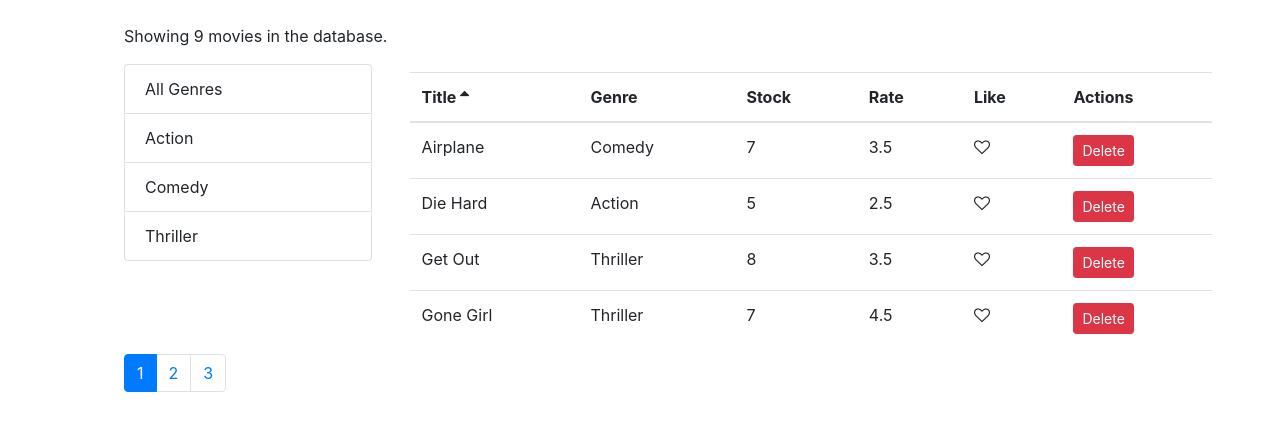
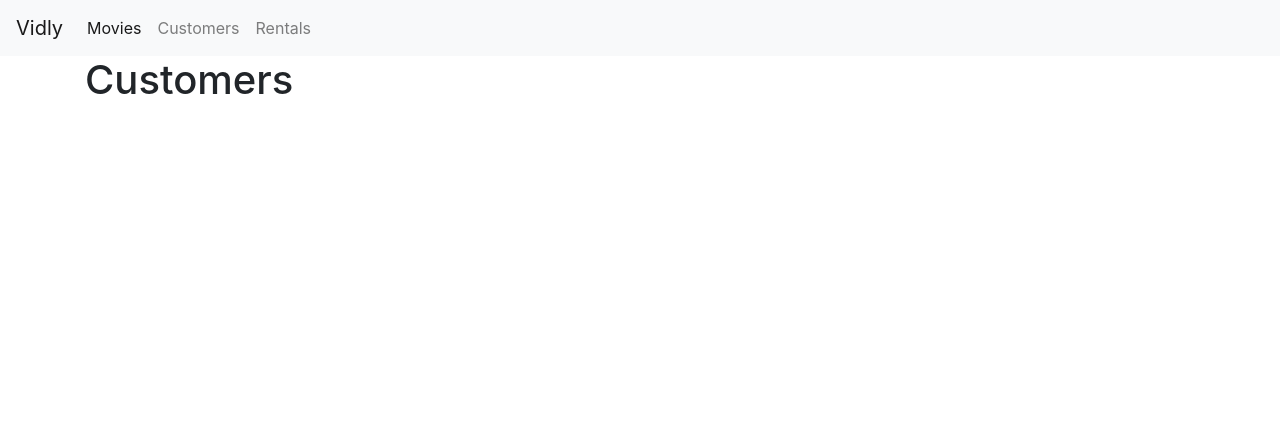
Before and after one commit to GudaPraveenKumar/movies-project, a React (Create React App) app: page /customers in a window 1280 px wide. Shown: the top 430 px of the page. Built offline with nearby package versions, Linux system fonts and the light colour scheme.

Commit message:
Add routing

```diff
--- a/package.json
+++ b/package.json
@@ -8,6 +8,7 @@
     "prop-types": "^15.7.2",
     "react": "^16.8.6",
     "react-dom": "^16.8.6",
+    "react-router-dom": "^5.0.0",
     "react-scripts": "2.1.8"
   },
   "scripts": {
--- a/src/App.js
+++ b/src/App.js
@@ -1,13 +1,29 @@
 import React, { Component } from 'react';
 import './App.css';
 import Movies from './components/movies';
+import Rentals from './components/rentals';
+import Customers from './components/customers';
+import NavBar from '../src/components/commons/navbar';
+import PageNotFound from '../src/components/commons/page-not-found';
+import { Route, Redirect, Switch } from 'react-router-dom';
 
 class App extends Component {
   render() {
     return (
-      <main role="main" className="container">
-      <Movies />
-      </main>
+      <div>
+
+        <NavBar />
+        <main role="main" className="container">
+        <Switch>
+          <Route path="/movies" component={Movies} />
+          <Route path="/customers" component={Customers} />
+          <Route path="/rentals" component={Rentals} />
+          <Route path="/page-not-found" component ={PageNotFound}/>
+          <Route path="/" exact component={Movies}/>
+          <Redirect to="/page-not-found"/>
+        </Switch>
+        </main>
+      </div>
     );
   }
 }
--- /dev/null
+++ b/src/components/commons/navbar.jsx
@@ -0,0 +1,31 @@
+import React, { Component } from 'react';
+import { Link } from 'react-router-dom';
+
+class NavBar extends Component {
+
+    render() {
+        return (
+            <nav class="navbar navbar-expand-lg navbar-light bg-light">
+                <Link class="navbar-brand" to="/">Vidly</Link>
+                <button class="navbar-toggler" type="button" data-toggle="collapse" data-target="#navbarNav" aria-controls="navbarNav" aria-expanded="false" aria-label="Toggle navigation">
+                    <span class="navbar-toggler-icon"></span>
+                </button>
+                <div class="collapse navbar-collapse" id="navbarNav">
+                    <ul class="navbar-nav">
+                        <li class="nav-item active">
+                            <Link class="nav-link" to="/movies">Movies <span class="sr-only">(current)</span></Link>
+                        </li>
+                        <li class="nav-item">
+                            <Link class="nav-link" to="/customers">Customers</Link>
+                        </li>
+                        <li class="nav-item">
+                            <Link class="nav-link" to="/rentals">Rentals</Link>
+                        </li>
+                    </ul>
+                </div>
+            </nav>
+        );
+    }
+}
+
+export default NavBar;
--- /dev/null
+++ b/src/components/commons/page-not-found.jsx
@@ -0,0 +1,9 @@
+import React from 'react';
+
+const PageNotFound = () =>{
+
+    return (<h1>Page Not Found </h1>);
+
+}
+
+export default PageNotFound;
--- /dev/null
+++ b/src/components/customers.jsx
@@ -0,0 +1,10 @@
+import React, { Component } from 'react';
+
+class Customers extends Component {
+
+    render() {
+        return (<h1>Customers</h1>);
+    }
+}
+
+export default Customers;
--- /dev/null
+++ b/src/components/rentals.jsx
@@ -0,0 +1,11 @@
+import React, { Component } from 'react';
+
+class Rentals extends Component{
+
+    render(){
+        return(<h1>Rentals</h1>)
+    }
+
+}
+
+export default Rentals
--- a/src/index.js
+++ b/src/index.js
@@ -5,8 +5,10 @@ import App from './App';
 import * as serviceWorker from './serviceWorker';
 import 'bootstrap/dist/css/bootstrap.css';
 import 'font-awesome/css/font-awesome.css';
+import { BrowserRouter } from 'react-router-dom';
 
-ReactDOM.render(<App />, document.getElementById('root'));
+ReactDOM.render(<BrowserRouter><App /></BrowserRouter>
+    , document.getElementById('root'));
 
 // If you want your app to work offline and load faster, you can change
 // unregister() to register() below. Note this comes with some pitfalls.
```
Also changed, not shown: 1 other file (tests, documents, lock files or other folders).
